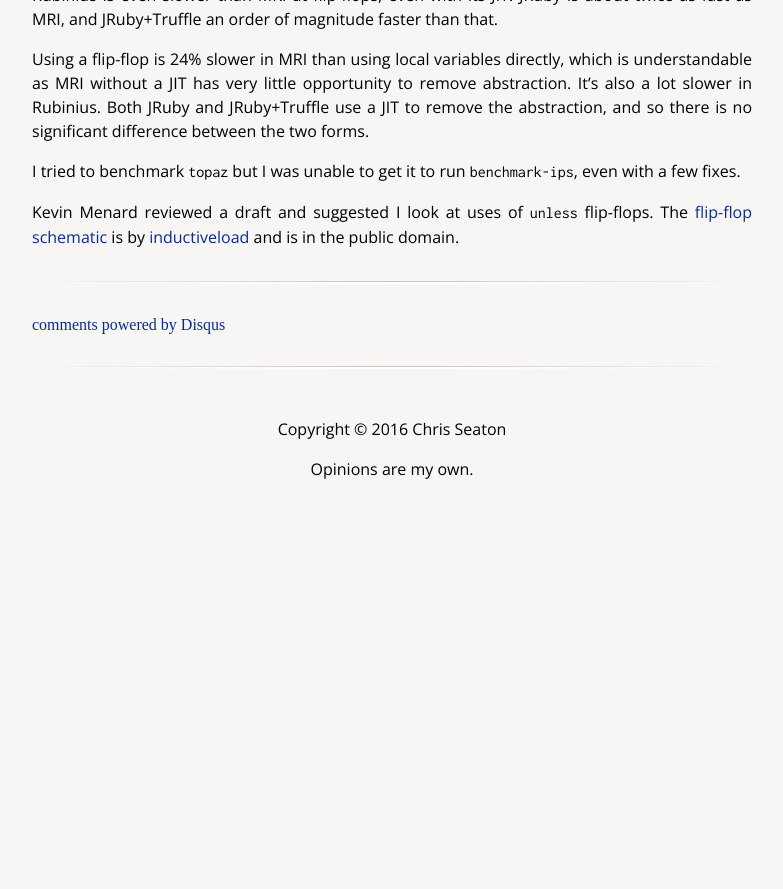
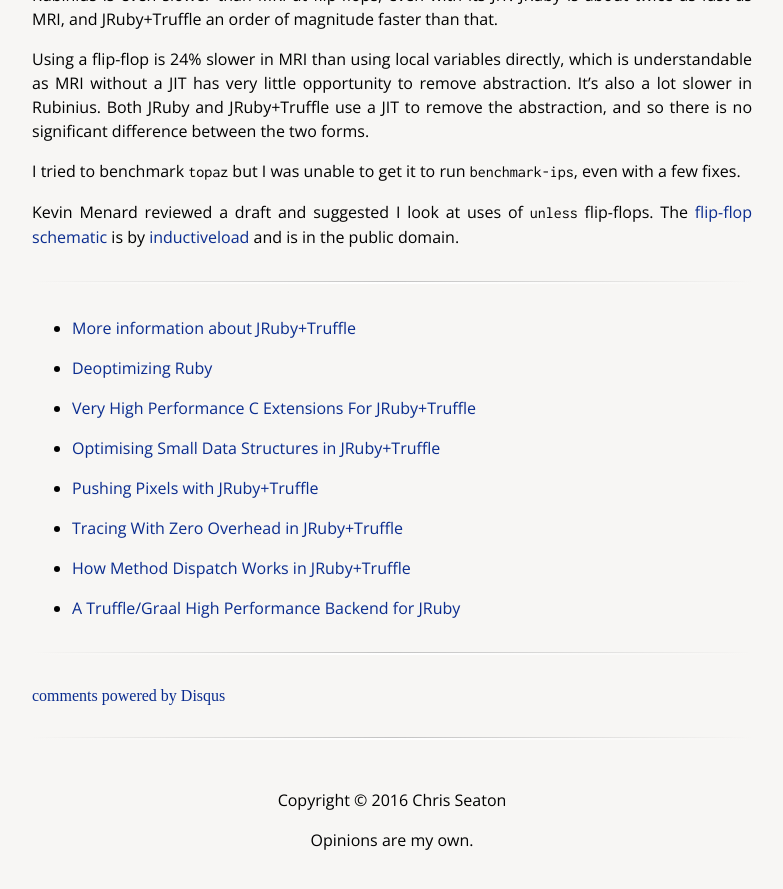
Before and after one commit to chrisseaton/chrisseaton.github.io, a Jekyll site: the page built from rubytruffle/flip-flops/index.md, in a window 1280 px wide and 900 px high, scrolled down 6963 px. Shown: the top 889 px of the window, without its empty margins (248-1031 px from the left). Built offline with Jekyll 4.4.1, drawn with Linux system fonts in a browser that asks for light colours; nearby versions of some CDN libraries; comment, search, counter and statistics services are not loaded; before the commit the page ends 7492 px from its top, so only the background shows below that.

Commit message:
Forgot links.

```diff
--- a/rubytruffle/flip-flops/index.md
+++ b/rubytruffle/flip-flops/index.md
@@ -254,3 +254,5 @@
 I tried to benchmark `topaz` but I was unable to get it to run `benchmark-ips`, even with a few fixes.
 
 Kevin Menard reviewed a draft and suggested I look at uses of `unless` flip-flops. The [flip-flop schematic](https://commons.wikimedia.org/wiki/File:RS_Flip-flop_(NOR).svg) is by [inductiveload](https://commons.wikimedia.org/wiki/User:Inductiveload) and is in the public domain.
+
+{% include jrubytrufflelinks.html %}
```
